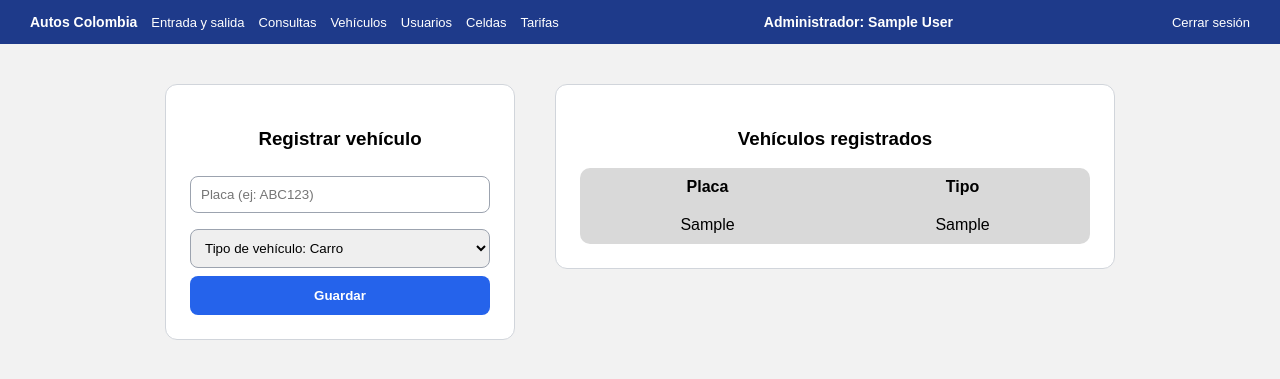
After one commit to DevEmanuel2024/parqueadero-autos-Colombia, a Flask app: page /vehiculos in a window 1280 px wide. The commit adds this page. Shown: the top 379 px of the page. Run offline with Flask 3, Linux system fonts and the light colour scheme; the visitor is signed in with stand-in values (Sample User, id 1); tables that the repository leaves empty hold one stand-in row (values such as "Sample post"); parts of the project's set-up code (start-up, migrations or seed data) failed here and were passed over.

Commit message:
Agregar vehiculos y tarifas

```diff
--- a/app.py
+++ b/app.py
@@ -1,6 +1,6 @@
 import os
 import sqlite3
-from datetime import datetime, date
+from datetime import datetime, date, timedelta
 from flask import Flask, render_template, request, redirect, session, flash
 from werkzeug.security import generate_password_hash, check_password_hash
 
@@ -18,6 +18,7 @@ def conectar():
 
 def crear_base():
     if os.path.exists(RUTA):
+        agregar_tablas_pagos()
         return
     con = sqlite3.connect(RUTA)
     schema = os.path.join(os.path.dirname(RUTA), "schema.sql")
@@ -38,6 +39,34 @@ def crear_base():
     con.execute("INSERT INTO mensualidad(placa, fecha_inicio, fecha_fin) VALUES ('VEN000', '2026-01-01', '2026-02-01')")
     con.commit()
     con.close()
+    agregar_tablas_pagos()
+
+
+def agregar_tablas_pagos():
+    # por si la base ya existía de antes, crea las tablas nuevas sin borrar nada
+    con = sqlite3.connect(RUTA)
+    con.execute("CREATE TABLE IF NOT EXISTS tarifa (tipo TEXT PRIMARY KEY, valor INTEGER NOT NULL)")
+    con.execute("""CREATE TABLE IF NOT EXISTS pago (
+        id_pago INTEGER PRIMARY KEY AUTOINCREMENT,
+        placa TEXT NOT NULL,
+        id_usuario INTEGER NOT NULL,
+        id_mensualidad INTEGER NOT NULL,
+        valor INTEGER NOT NULL,
+        medio TEXT NOT NULL,
+        fecha_pago DATETIME NOT NULL,
+        FOREIGN KEY (placa) REFERENCES vehiculo(placa),
+        FOREIGN KEY (id_usuario) REFERENCES usuario(id_usuario),
+        FOREIGN KEY (id_mensualidad) REFERENCES mensualidad(id_mensualidad))""")
+    if con.execute("SELECT COUNT(*) FROM tarifa").fetchone()[0] == 0:
+        con.execute("INSERT INTO tarifa VALUES ('carro', 120000)")
+        con.execute("INSERT INTO tarifa VALUES ('moto', 80000)")
+    con.commit()
+    con.close()
+
+
+@app.template_filter("pesos")
+def pesos(valor):
+    return "$" + "{:,.0f}".format(valor).replace(",", ".")
 
 
 def hay_sesion():
@@ -361,6 +390,72 @@ def celda_estado(id):
     return redirect("/celdas")
 
 
+# ---------------- vehículos y tarifas (iteración 3) ----------------
+
+@app.route("/vehiculos")
+def vehiculos():
+    if not hay_sesion():
+        return redirect("/login")
+    con = conectar()
+    lista = con.execute("SELECT * FROM vehiculo ORDER BY placa").fetchall()
+    con.close()
+    return render_template("vehiculos.html", vehiculos=lista)
+
+
+@app.route("/vehiculos/nuevo", methods=["POST"])
+def vehiculo_nuevo():
+    if not hay_sesion():
+        return redirect("/login")
+    placa = request.form["placa"].strip().upper()
+    tipo = request.form["tipo"]
+    con = conectar()
+    existe = con.execute("SELECT * FROM vehiculo WHERE placa = ?", (placa,)).fetchone()
+    if placa == "":
+        flash(("error", "Escribe la placa del vehículo"))
+    elif tipo not in ("carro", "moto"):
+        flash(("error", "El tipo debe ser carro o moto"))
+    elif existe:
+        flash(("error", "La placa " + placa + " ya existe"))
+    else:
+        con.execute("INSERT INTO vehiculo(placa, tipo) VALUES (?, ?)", (placa, tipo))
+        con.commit()
+        flash(("ok", "Vehículo registrado correctamente"))
+    con.close()
+    return redirect("/vehiculos")
+
+
+@app.route("/tarifas")
+def tarifas():
+    bloqueo = revisar_admin()
+    if bloqueo:
+        return bloqueo
+    con = conectar()
+    lista = con.execute("SELECT * FROM tarifa ORDER BY tipo").fetchall()
+    con.close()
+    return render_template("tarifas.html", tarifas=lista)
+
+
+@app.route("/tarifas/guardar", methods=["POST"])
+def tarifa_guardar():
+    bloqueo = revisar_admin()
+    if bloqueo:
+        return bloqueo
+    tipo = request.form["tipo"]
+    try:
+        valor = int(request.form["valor"])
+    except ValueError:
+        valor = 0
+    if valor <= 0:
+        flash(("error", "El valor debe ser un número mayor que cero"))
+    else:
+        con = conectar()
+        con.execute("UPDATE tarifa SET valor = ? WHERE tipo = ?", (valor, tipo))
+        con.commit()
+        con.close()
+        flash(("ok", "Tarifa de " + tipo + " actualizada"))
+    return redirect("/tarifas")
+
+
 if __name__ == "__main__":
     crear_base()
     app.run(debug=True)
--- a/schema.sql
+++ b/schema.sql
@@ -33,3 +33,19 @@ CREATE TABLE movimiento (
     FOREIGN KEY (id_celda) REFERENCES celda(id_celda),
     FOREIGN KEY (id_usuario) REFERENCES usuario(id_usuario)
 );
+CREATE TABLE tarifa (
+    tipo TEXT PRIMARY KEY,
+    valor INTEGER NOT NULL
+);
+CREATE TABLE pago (
+    id_pago INTEGER PRIMARY KEY AUTOINCREMENT,
+    placa TEXT NOT NULL,
+    id_usuario INTEGER NOT NULL,
+    id_mensualidad INTEGER NOT NULL,
+    valor INTEGER NOT NULL,
+    medio TEXT NOT NULL,
+    fecha_pago DATETIME NOT NULL,
+    FOREIGN KEY (placa) REFERENCES vehiculo(placa),
+    FOREIGN KEY (id_usuario) REFERENCES usuario(id_usuario),
+    FOREIGN KEY (id_mensualidad) REFERENCES mensualidad(id_mensualidad)
+);
--- a/templates/base.html
+++ b/templates/base.html
@@ -5,8 +5,9 @@
 <title>Autos Colombia</title>
 <style>
 body { font-family: Arial, sans-serif; background: #f2f2f2; margin: 0; }
-header { background: #1e3a8a; color: white; padding: 18px 40px; display: flex; justify-content: space-between; align-items: center; font-weight: bold; font-size: 14px; }
-header a { color: white; text-decoration: none; margin-left: 18px; font-weight: normal; }
+header { background: #1e3a8a; color: white; padding: 14px 30px; display: flex; justify-content: space-between; align-items: center; font-weight: bold; font-size: 14px; gap: 20px; }
+header a { color: white; text-decoration: none; margin-left: 14px; font-weight: normal; font-size: 13px; white-space: nowrap; }
+.menu { display: flex; flex-wrap: wrap; align-items: center; }
 main { max-width: 950px; margin: 40px auto; padding: 0 15px; }
 .tarjetas { display: flex; gap: 40px; align-items: flex-start; }
 .card { background: white; border: 1px solid #d1d5db; border-radius: 12px; padding: 24px; flex: 1; }
@@ -25,17 +26,22 @@ td button { padding: 5px 10px; }
 .pestanas a.activa { background: #2563eb; color: white; border-color: #2563eb; }
 .filtros { max-width: 230px; margin: 0 auto; text-align: center; }
 h3.centro { text-align: center; }
+.valor { font-weight: bold; text-align: center; font-size: 18px; margin: 12px 0; }
+.comprobante p { margin: 6px 0; }
+@media print { header, .no-imprimir { display: none; } body { background: white; } }
 </style>
 </head>
 <body>
 {% if session.id_usuario %}
 <header>
-  <span>Autos Colombia
+  <span class="menu">Autos Colombia
     <a href="/">Entrada y salida</a>
     <a href="/consultas">Consultas</a>
+    <a href="/vehiculos">Vehículos</a>
     {% if session.rol == "administrador" %}
     <a href="/usuarios">Usuarios</a>
     <a href="/celdas">Celdas</a>
+    <a href="/tarifas">Tarifas</a>
     {% endif %}
   </span>
   <span>{{ "Administrador" if session.rol == "administrador" else "Operario" }}: {{ session.nombre }}</span>
--- /dev/null
+++ b/templates/vehiculos.html
@@ -0,0 +1,25 @@
+{% extends "base.html" %}
+{% block contenido %}
+<div class="tarjetas">
+  <div class="card" style="max-width: 300px;">
+    <h3>Registrar vehículo</h3>
+    <form method="post" action="/vehiculos/nuevo">
+      <input name="placa" placeholder="Placa (ej: ABC123)" required>
+      <select name="tipo">
+        <option value="carro">Tipo de vehículo: Carro</option>
+        <option value="moto">Tipo de vehículo: Moto</option>
+      </select>
+      <button class="azul">Guardar</button>
+    </form>
+  </div>
+  <div class="card">
+    <h3>Vehículos registrados</h3>
+    <table>
+      <tr><th>Placa</th><th>Tipo</th></tr>
+      {% for v in vehiculos %}
+      <tr><td>{{ v.placa }}</td><td>{{ v.tipo }}</td></tr>
+      {% endfor %}
+    </table>
+  </div>
+</div>
+{% endblock %}
```
Also changed, not shown: templates/tarifas.html (added, +18 -0 lines).
